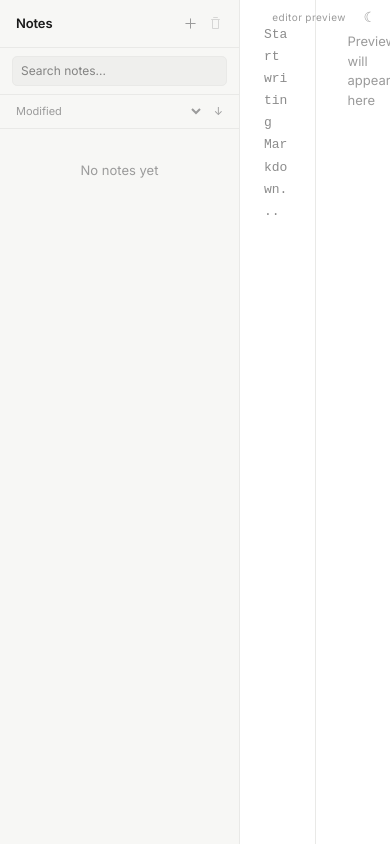
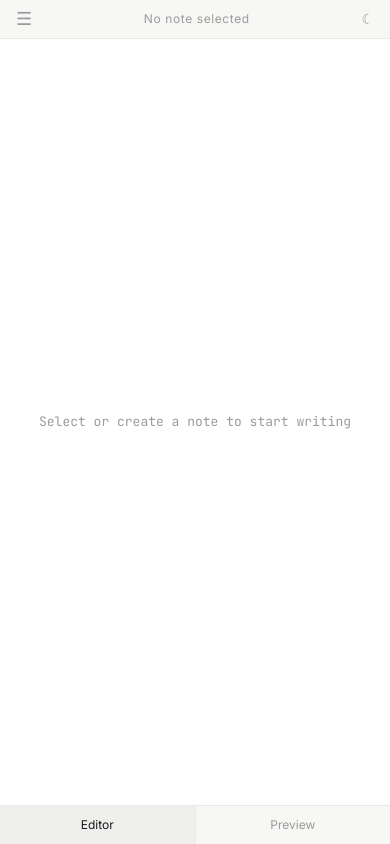
Before and after one commit to RazorMLG/Mathdown, a React (Vite) app: page / in a window 390 px wide. Built offline with nearby package versions, Linux system fonts and the light colour scheme.

Commit message:
Almost done

```diff
--- a/src/components/App.tsx
+++ b/src/components/App.tsx
@@ -1,5 +1,4 @@
 import { useEffect, useRef, useState } from "react";
-// import { useKeyboardShortcuts } from "../hooks/useKeyboardShortcuts"; // Uncomment after writing the hook
 import Editor from "./Editor";
 import Preview from "./Preview";
 import Sidebar from "./Sidebar";
@@ -8,6 +7,8 @@ import { useDebounce } from "../hooks/useDebounce";
 import { useKeyboardShortcuts } from "../hooks/useKeyboardShortcuts";
 
 type Theme = "light" | "dark";
+type SaveState = "idle" | "unsaved" | "saving" | "saved";
+type MobileView = "editor" | "preview";
 
 function getInitialTheme(): Theme {
   return window.matchMedia("(prefers-color-scheme: dark)").matches
@@ -26,6 +27,10 @@ export default function App() {
   } = useNotes();
 
   const [theme, setTheme] = useState<Theme>(getInitialTheme);
+  const [saveState, setSaveState] = useState<SaveState>("idle");
+  const [isMobile, setIsMobile] = useState(() => window.innerWidth < 768);
+  const [mobileView, setMobileView] = useState<MobileView>("editor");
+  const [sidebarOpen, setSidebarOpen] = useState(false);
 
   const [editorContent, setEditorContent] = useState<string>(
     activeNote?.content ?? "",
@@ -34,14 +39,25 @@ export default function App() {
   editorContentRef.current = editorContent;
 
   const editorRef = useRef<HTMLTextAreaElement>(null);
+  const savedTimerRef = useRef<ReturnType<typeof setTimeout> | null>(null);
 
-  // Wire up keyboard shortcuts — call useKeyboardShortcuts here once you've written the hook:
   useKeyboardShortcuts({
     editorRef,
     onNewNote: createNote,
     onSave: () => updateNote(activeNote!.id, editorContentRef.current),
     onChange: setEditorContent,
   });
+
+  // Detect mobile breakpoint
+  useEffect(() => {
+    function handleResize() {
+      const mobile = window.innerWidth < 768;
+      setIsMobile(mobile);
+      if (!mobile) setSidebarOpen(false);
+    }
+    window.addEventListener("resize", handleResize);
+    return () => window.removeEventListener("resize", handleResize);
+  }, []);
 
   // Sync editor when active note changes
   useEffect(() => {
@@ -50,20 +66,49 @@ export default function App() {
     } else {
       setEditorContent("");
     }
+    setSaveState("idle");
   }, [activeNote?.id]);
+
+  // Mark unsaved on every edit
+  useEffect(() => {
+    if (activeNote) {
+      setSaveState("unsaved");
+    }
+  }, [editorContent]);
 
   const debouncedContent = useDebounce(editorContent, 300);
 
   // Auto-save debounced content
   useEffect(() => {
     if (activeNote) {
+      setSaveState("saving");
       updateNote(activeNote.id, debouncedContent);
+
+      if (savedTimerRef.current) clearTimeout(savedTimerRef.current);
+      savedTimerRef.current = setTimeout(() => {
+        setSaveState("saved");
+        savedTimerRef.current = setTimeout(() => {
+          setSaveState("idle");
+        }, 2000);
+      }, 600);
     }
   }, [debouncedContent]);
 
   function toggleTheme() {
     setTheme((t) => (t === "dark" ? "light" : "dark"));
   }
+
+  function handleMobileNoteSelect(id: string) {
+    setActiveNote(id);
+    setSidebarOpen(false);
+  }
+
+  const savedLabel =
+    saveState === "saving"
+      ? "saving…"
+      : saveState === "saved"
+        ? "✓ saved"
+        : null;
 
   return (
     <div
@@ -75,8 +120,12 @@ export default function App() {
         background: "var(--bg)",
         color: "var(--text)",
         overflow: "hidden",
+        flexDirection: isMobile ? "column" : "row",
+        position: "relative",
       }}
     >
+      {/* Sidebar — always rendered on desktop, overlay on mobile */}
+      {!isMobile && (
         <Sidebar
           notes={notes}
           activeNoteId={activeNote?.id ?? null}
@@ -84,18 +133,125 @@ export default function App() {
           onNewNote={createNote}
           onDeleteNote={() => activeNote && deleteNote(activeNote.id)}
         />
+      )}
+
+      {/* Mobile sidebar overlay */}
+      {isMobile && sidebarOpen && (
+        <>
+          {/* Backdrop */}
+          <div
+            onClick={() => setSidebarOpen(false)}
+            style={{
+              position: "fixed",
+              inset: 0,
+              background: "rgba(0,0,0,0.4)",
+              zIndex: 10,
+            }}
+          />
+          {/* Sidebar drawer */}
+          <div
+            style={{
+              position: "fixed",
+              top: 0,
+              left: 0,
+              bottom: 0,
+              width: "80vw",
+              maxWidth: "280px",
+              zIndex: 11,
+              background: "var(--surface)",
+              borderRight: "1px solid var(--border)",
+              overflowY: "auto",
+            }}
+          >
+            <Sidebar
+              notes={notes}
+              activeNoteId={activeNote?.id ?? null}
+              onSelectNote={handleMobileNoteSelect}
+              onNewNote={() => {
+                createNote();
+                setSidebarOpen(false);
+              }}
+              onDeleteNote={() => {
+                if (activeNote) deleteNote(activeNote.id);
+                setSidebarOpen(false);
+              }}
+            />
+          </div>
+        </>
+      )}
 
       {/* Editor panel */}
       <div
         style={{
-          display: "flex",
+          display: isMobile && mobileView !== "editor" ? "none" : "flex",
           flexDirection: "column",
           flex: 1,
-          borderRight: "1px solid var(--border)",
+          borderRight: isMobile ? "none" : "1px solid var(--border)",
           minWidth: 0,
           position: "relative",
         }}
       >
+        {/* Mobile top bar */}
+        {isMobile && (
+          <div
+            style={{
+              display: "flex",
+              alignItems: "center",
+              padding: "6px 10px",
+              borderBottom: "1px solid var(--border)",
+              background: "var(--surface)",
+              flexShrink: 0,
+            }}
+          >
+            <button
+              onClick={() => setSidebarOpen(true)}
+              title="Open notes"
+              style={{
+                background: "transparent",
+                border: "none",
+                cursor: "pointer",
+                color: "var(--muted)",
+                fontSize: "18px",
+                lineHeight: 1,
+                padding: "4px 6px",
+                borderRadius: "4px",
+              }}
+            >
+              ☰
+            </button>
+            <span
+              style={{
+                flex: 1,
+                textAlign: "center",
+                fontSize: "12px",
+                color: "var(--muted)",
+                letterSpacing: "0.05em",
+              }}
+            >
+              {activeNote?.title ?? "No note selected"}
+            </span>
+            <button
+              onClick={toggleTheme}
+              title={theme === "dark" ? "Light mode" : "Dark mode"}
+              style={{
+                background: "transparent",
+                border: "none",
+                cursor: "pointer",
+                color: "var(--muted)",
+                fontSize: "14px",
+                lineHeight: 1,
+                padding: "4px 6px",
+                borderRadius: "4px",
+              }}
+            >
+              {theme === "dark" ? "☀" : "☾"}
+            </button>
+          </div>
+        )}
+
+        {/* Desktop: floating labels */}
+        {!isMobile && (
+          <>
             <span
               style={{
                 position: "absolute",
@@ -111,23 +267,49 @@ export default function App() {
             >
               editor
             </span>
+            {savedLabel && (
+              <span
+                style={{
+                  position: "absolute",
+                  top: "10px",
+                  right: "52px",
+                  fontSize: "10px",
+                  color:
+                    saveState === "saved" ? "var(--accent)" : "var(--muted)",
+                  letterSpacing: "0.05em",
+                  userSelect: "none",
+                  pointerEvents: "none",
+                  zIndex: 1,
+                  transition: "opacity 400ms ease",
+                  opacity: saveState === "saved" ? 0.85 : 0.6,
+                }}
+              >
+                {savedLabel}
+              </span>
+            )}
+          </>
+        )}
+
         <Editor
           ref={editorRef}
           content={editorContent}
           onChange={setEditorContent}
+          disabled={!activeNote}
         />
       </div>
 
       {/* Preview panel */}
       <div
         style={{
-          display: "flex",
+          display: isMobile && mobileView !== "preview" ? "none" : "flex",
           flexDirection: "column",
           flex: 1,
           minWidth: 0,
           position: "relative",
         }}
       >
+        {!isMobile && (
+          <>
             <span
               style={{
                 position: "absolute",
@@ -143,11 +325,13 @@ export default function App() {
             >
               preview
             </span>
-        {/* Theme toggle */}
+            {/* Theme toggle — desktop only */}
             <button
               onClick={toggleTheme}
               title={
-            theme === "dark" ? "Switch to light mode" : "Switch to dark mode"
+                theme === "dark"
+                  ? "Switch to light mode"
+                  : "Switch to dark mode"
               }
               style={{
                 position: "absolute",
@@ -166,18 +350,71 @@ export default function App() {
               onMouseEnter={(e) => {
                 (e.currentTarget as HTMLButtonElement).style.background =
                   "var(--surface-2)";
-            (e.currentTarget as HTMLButtonElement).style.color = "var(--text)";
+                (e.currentTarget as HTMLButtonElement).style.color =
+                  "var(--text)";
               }}
               onMouseLeave={(e) => {
                 (e.currentTarget as HTMLButtonElement).style.background =
                   "transparent";
-            (e.currentTarget as HTMLButtonElement).style.color = "var(--muted)";
+                (e.currentTarget as HTMLButtonElement).style.color =
+                  "var(--muted)";
               }}
             >
               {theme === "dark" ? "☀" : "☾"}
             </button>
-        <Preview content={editorContent} />
+          </>
+        )}
+        <Preview
+          content={editorContent}
+          activeNoteId={activeNote?.id ?? null}
+        />
       </div>
+
+      {/* Mobile bottom tab bar */}
+      {isMobile && (
+        <div
+          style={{
+            display: "flex",
+            borderTop: "1px solid var(--border)",
+            background: "var(--surface)",
+            flexShrink: 0,
+          }}
+        >
+          <button
+            onClick={() => setMobileView("editor")}
+            style={{
+              flex: 1,
+              padding: "10px",
+              background:
+                mobileView === "editor" ? "var(--surface-2)" : "transparent",
+              border: "none",
+              borderRight: "1px solid var(--border)",
+              color: mobileView === "editor" ? "var(--text)" : "var(--muted)",
+              fontSize: "12px",
+              cursor: "pointer",
+              fontFamily: "inherit",
+            }}
+          >
+            Editor
+          </button>
+          <button
+            onClick={() => setMobileView("preview")}
+            style={{
+              flex: 1,
+              padding: "10px",
+              background:
+                mobileView === "preview" ? "var(--surface-2)" : "transparent",
+              border: "none",
+              color: mobileView === "preview" ? "var(--text)" : "var(--muted)",
+              fontSize: "12px",
+              cursor: "pointer",
+              fontFamily: "inherit",
+            }}
+          >
+            Preview
+          </button>
+        </div>
+      )}
     </div>
   );
 }
--- a/src/components/Editor.tsx
+++ b/src/components/Editor.tsx
@@ -3,12 +3,31 @@ import { forwardRef } from "react";
 interface EditorProps {
   content: string;
   onChange: (value: string) => void;
+  disabled?: boolean;
 }
 
 const Editor = forwardRef<HTMLTextAreaElement, EditorProps>(function Editor(
-  { content, onChange },
+  { content, onChange, disabled = false },
   ref,
 ) {
+  if (disabled) {
+    return (
+      <div
+        style={{
+          flex: 1,
+          display: "flex",
+          alignItems: "center",
+          justifyContent: "center",
+          color: "var(--muted)",
+          fontSize: "13px",
+          fontFamily: '"JetBrains Mono", "Fira Code", monospace',
+        }}
+      >
+        Select or create a note to start writing
+      </div>
+    );
+  }
+
   return (
     <textarea
       ref={ref}
--- a/src/components/Sidebar.tsx
+++ b/src/components/Sidebar.tsx
@@ -45,7 +45,7 @@ export default function Sidebar({
   onNewNote,
   onDeleteNote,
 }: SidebarProps) {
-  const [sortField, setSortField] = useState<SortField>("updatedAt");
+  const [sortField, setSortField] = useState<SortField>("title");
   const [sortDir, setSortDir] = useState<SortDir>("desc");
   const [searchQuery, setSearchQuery] = useState<string>("");
 
--- a/src/styles/index.css
+++ b/src/styles/index.css
@@ -1,4 +1,4 @@
-@import url("https://fonts.googleapis.com/css2?family=Inter:wght@400;500;600&display=swap");
+@import url("https://fonts.googleapis.com/css2?family=Inter:wght@400;500;600&family=JetBrains+Mono:wght@400;500&display=swap");
 @import "tailwindcss";
 
 /* ─── Light theme (default) ─────────────────────────────── */
```
Also changed, not shown: src/components/Preview.tsx (+19 -1 lines). Lines whose indentation alone changed are shown as unchanged.
